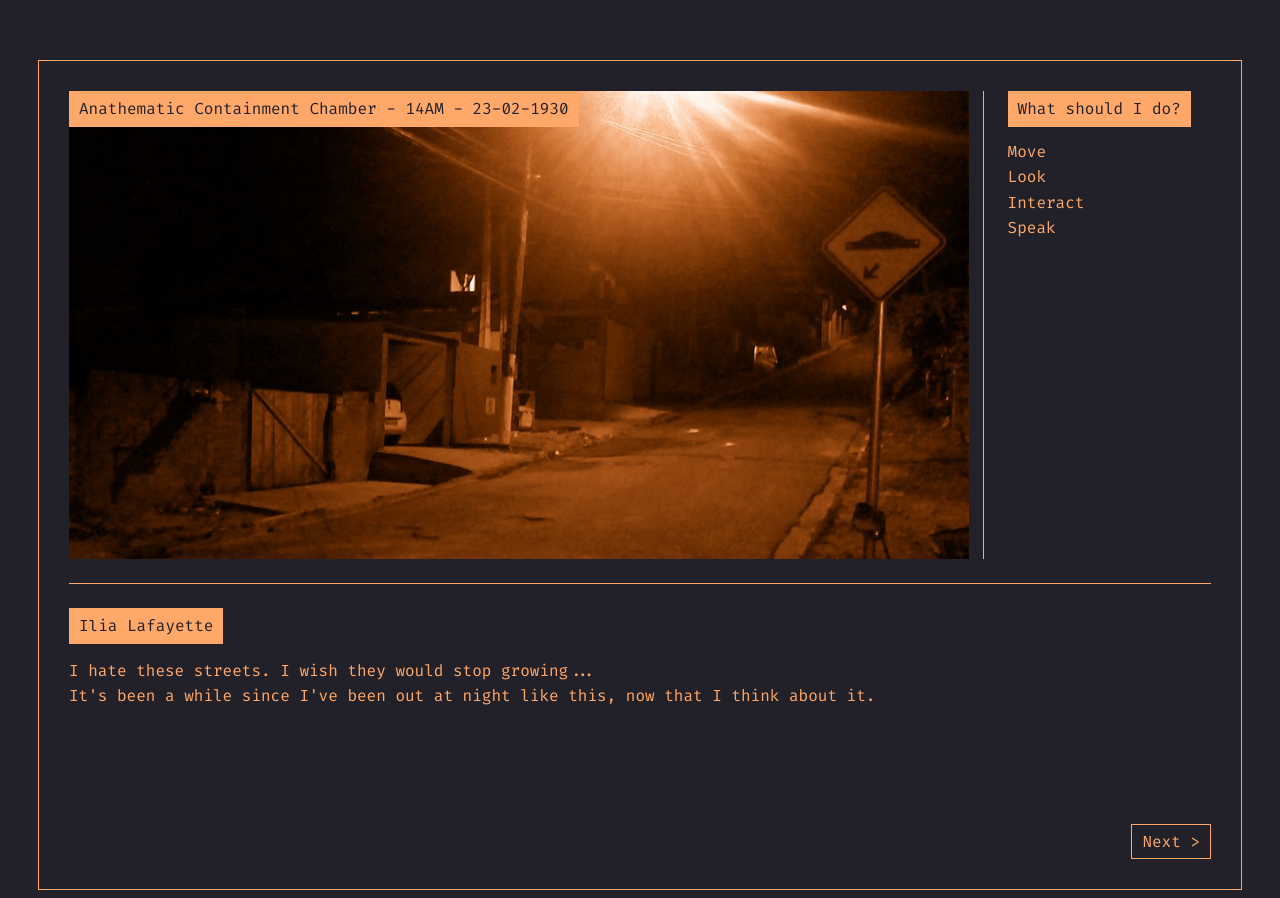
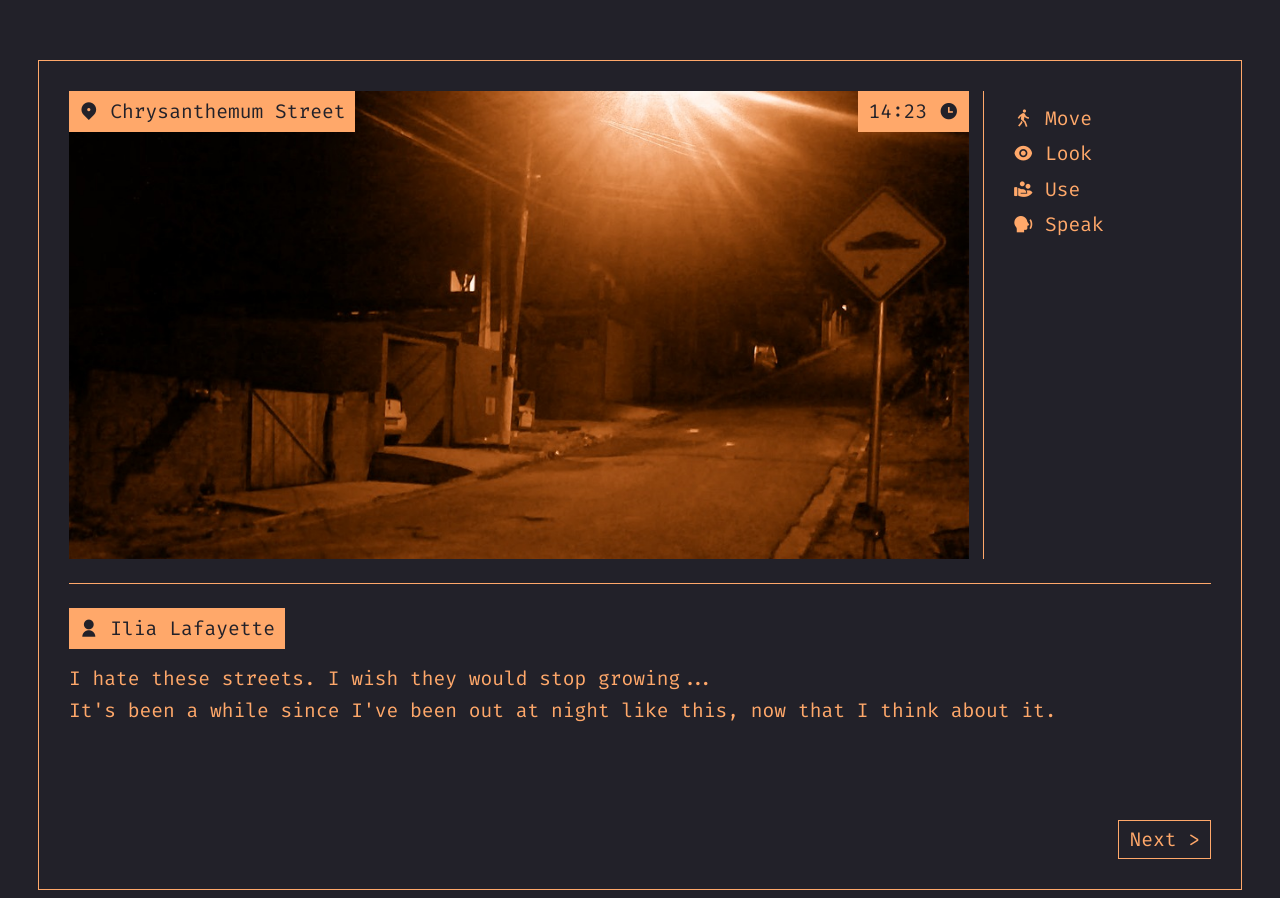
Before and after one commit to MoisesDuarte/antediluvian-aquarium, a Vue app: page / in a window 1280 px wide. Shown: the top 898 px of the page. Built offline with nearby package versions, Linux system fonts and the light colour scheme.

Commit message:
style: adjusting styler

```diff
--- a/package.json
+++ b/package.json
@@ -14,6 +14,7 @@
     "prepare": "husky"
   },
   "dependencies": {
+    "remixicon": "4.2.0",
     "vue": "3.4.21"
   },
   "devDependencies": {
--- a/src/assets/main.css
+++ b/src/assets/main.css
@@ -4,7 +4,7 @@
   --width: 1204px;
   --font-main: 'Fira Code', monospace;
   --font-secondary: 'Fira Code', monospace;
-  --font-scale: 1em;
+  --font-scale: 1.225rem;
   --background-color: #222129;
   --heading-color: #ffa86a;
   --text-color: #ffa86a;
--- a/src/components/DialogWindow.vue
+++ b/src/components/DialogWindow.vue
@@ -1,7 +1,10 @@
 <template>
   <section>
     <article class="title">
-      <h1>Ilia Lafayette</h1>
+      <h1>
+        <i class="ri-user-fill"></i>
+        Ilia Lafayette
+      </h1>
     </article>
 
     <article class="dialog">
--- a/src/components/InteractionWindow.vue
+++ b/src/components/InteractionWindow.vue
@@ -1,14 +1,25 @@
 <template>
   <section>
-    <label class="title">
-      <h1>What should I do?</h1>
-    </label>
+    <ul>
+      <li>
+        <i class="ri-walk-line"></i>
+        Move
+      </li>
 
-    <ul>
-      <li>Move</li>
-      <li>Look</li>
-      <li>Interact</li>
-      <li>Speak</li>
+      <li>
+        <i class="ri-eye-fill"></i>
+        Look
+      </li>
+
+      <li>
+        <i class="ri-hand-coin-fill"></i>
+        Use
+      </li>
+
+      <li>
+        <i class="ri-speak-fill"></i>
+        Speak
+      </li>
     </ul>
   </section>
 </template>
@@ -28,6 +39,12 @@ ul {
   margin-top: 12px;
 }
 
+ul > li {
+  margin-bottom: 4px;
+  padding-left: 6px;
+  user-select: none;
+}
+
 ul > li:hover {
   cursor: pointer;
   background-color: var(--heading-color);
--- a/src/components/MainWindow.vue
+++ b/src/components/MainWindow.vue
@@ -1,14 +1,31 @@
 <template>
   <section>
-    <div class="title">
-      <h1>Anathematic Containment Chamber - 14AM - 23-02-1930</h1>
-    </div>
+    <header>
+      <div class="title">
+        <h1>
+          <i class="ri-map-pin-2-fill"></i>
+          Chrysanthemum Street
+        </h1>
+      </div>
+
+      <div class="title">
+        <h1>
+          14:23
+          <i class="ri-time-fill"></i>
+        </h1>
+      </div>
+    </header>
   </section>
 </template>
 
 <script setup lang="ts"></script>
 
 <style scoped>
+header {
+  display: flex;
+  justify-content: space-between;
+}
+
 section {
   background-image: url('../assets/backgrounds/street-at-night.jpg');
   background-size: cover;
--- a/src/main.ts
+++ b/src/main.ts
@@ -1,4 +1,5 @@
 import './assets/main.css'
+import 'remixicon/fonts/remixicon.css'
 
 import { createApp } from 'vue'
 import App from './App.vue'
```
Also changed, not shown: 1 other file (tests, documents, lock files or other folders).
